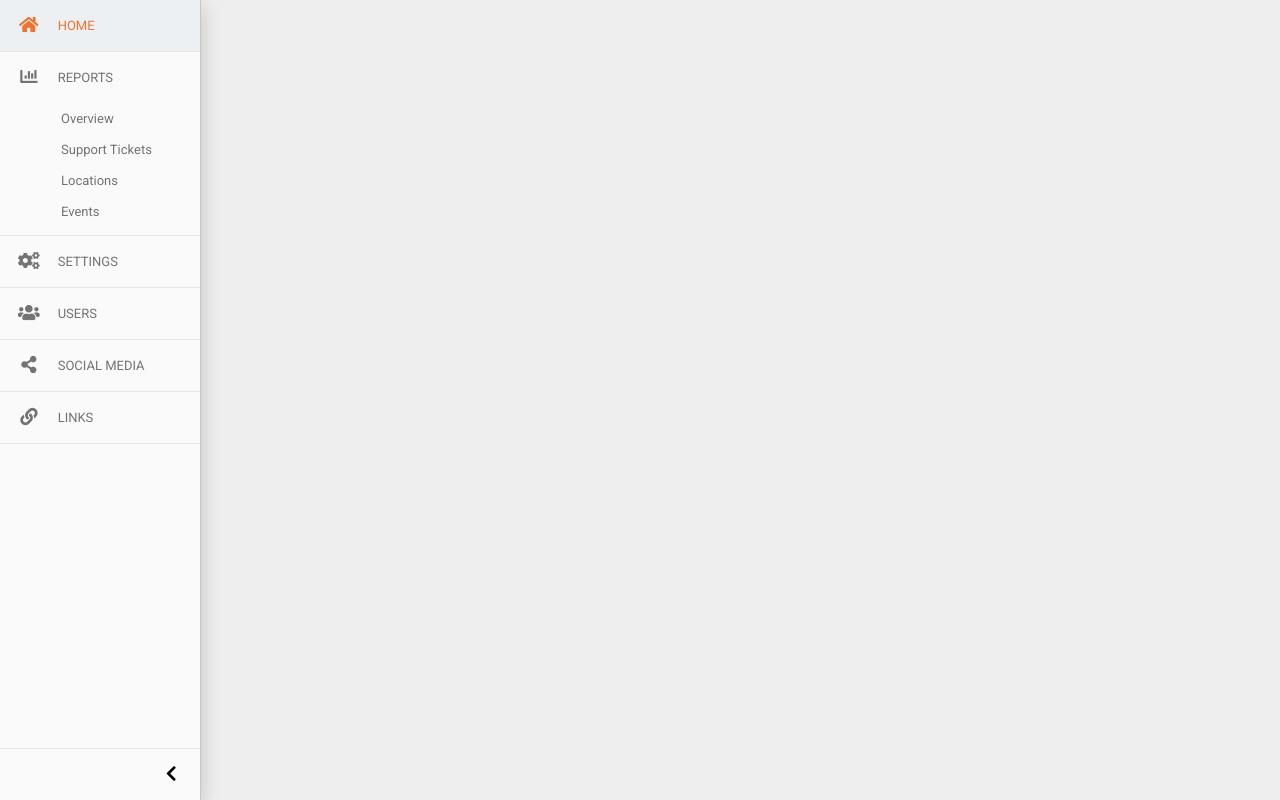
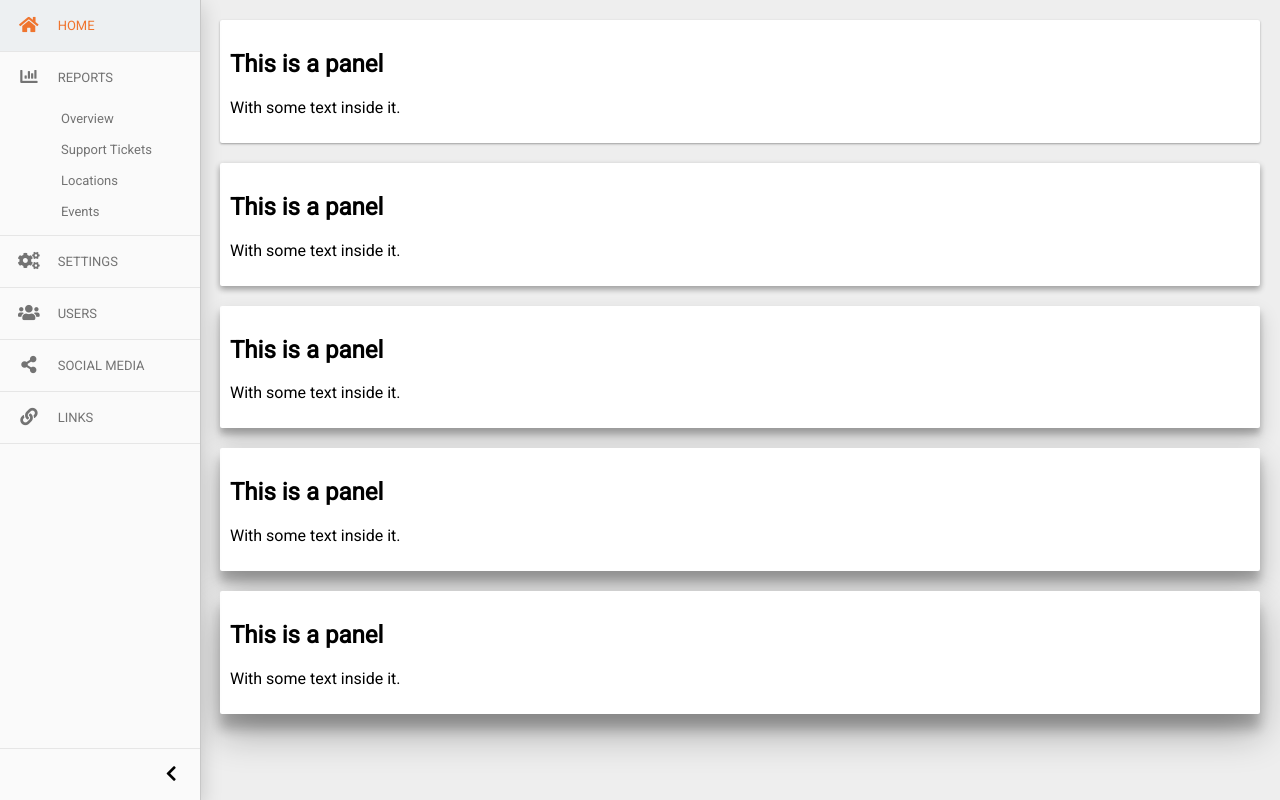
Before and after one commit to srayner/monel2, a React (Create React App) app: page /links in a window 1280 px wide. Built offline with nearby package versions, Linux system fonts and the light colour scheme.

Commit message:
Added Card components with five styles.

```diff
--- a/public/index.html
+++ b/public/index.html
@@ -22,7 +22,12 @@
 
     <link href="https://fonts.googleapis.com/css?family=Roboto" rel="stylesheet">
     <link rel="stylesheet" href="https://use.fontawesome.com/releases/v5.2.0/css/all.css" integrity="sha384-hWVjflwFxL6sNzntih27bfxkr27PmbbK/iSvJ+a4+0owXq79v+lsFkW54bOGbiDQ" crossorigin="anonymous">
-
+    <style>
+      body {
+        padding-left: 200px;
+        padding-right: 10px;
+      }
+    </style>
     <title>React App</title>
   </head>
   <body>
--- a/src/App.css
+++ b/src/App.css
@@ -1,5 +1,9 @@
+body {
+  font-family: 'Roboto', sans-serif; }
+
 .App {
-  text-align: center; }
+  margin: 20px;
+  margin-left: 220px; }
 
 .App-logo {
   animation: App-logo-spin infinite 20s linear;
--- a/src/App.js
+++ b/src/App.js
@@ -1,6 +1,8 @@
 import React, { Component } from 'react';
 import SideMenu from './components/SideMenu/SideMenu';
 import menuConfig from './config/menu';
+import Panel from './components/Card/Card';
+import styles from './App.css';
 
 class App extends Component {
 
@@ -10,7 +12,29 @@ class App extends Component {
 
     render() {
         return (
-            <SideMenu items={this.state.menuItems}/>
+            <div className="App">
+                <SideMenu items={this.state.menuItems}/>
+                <Panel style="card-1">
+                    <h2>This is a panel</h2>
+                    <p>With some text inside it.</p>
+                </Panel>
+                <Panel style="card-2">
+                    <h2>This is a panel</h2>
+                    <p>With some text inside it.</p>
+                </Panel>
+                <Panel style="card-3">
+                    <h2>This is a panel</h2>
+                    <p>With some text inside it.</p>
+                </Panel>
+                <Panel style="card-4">
+                    <h2>This is a panel</h2>
+                    <p>With some text inside it.</p>
+                </Panel>
+                <Panel style="card-5">
+                    <h2>This is a panel</h2>
+                    <p>With some text inside it.</p>
+                </Panel>
+            </div>
         );
     }
 }
--- a/src/App.scss
+++ b/src/App.scss
@@ -1,5 +1,10 @@
+body {
+  font-family: 'Roboto', sans-serif;
+}
+
 .App {
-  text-align: center;
+  margin: 20px;
+  margin-left: 220px;
 }
 
 .App-logo {
--- /dev/null
+++ b/src/components/Card/Card.js
@@ -0,0 +1,16 @@
+import React from 'react';
+import styles from './Card.css';
+
+const Card = (props) => {
+    var className = 'card';
+    if (props.hasOwnProperty('style')) {
+        className += ' ' + props.style;
+    }
+    return (
+        <div className={className}>
+            {props.children}
+        </div>
+    );
+}
+
+export default Card;
--- /dev/null
+++ b/src/components/Card/Card.scss
@@ -0,0 +1,35 @@
+.card {
+    background-color: white;
+    border: none;
+    border-radius: 2px;
+    //box-shadow: 0 14px 28px rgba(0,0,0,0.25), 0 10px 10px rgba(0,0,0,0.22);
+    //box-shadow: 0 3px 6px rgba(0,0,0,0.16), 0 3px 6px rgba(0,0,0,0.23);
+    box-shadow: 0 3px 6px rgba(0,0,0,0.16), 0 3px 6px rgba(0,0,0,0.23);
+    padding: 10px;
+    margin-bottom: 20px;
+}
+
+  .card-1 {
+    box-shadow: 0 1px 3px rgba(0,0,0,0.12), 0 1px 2px rgba(0,0,0,0.24);
+    transition: all 0.3s cubic-bezier(.25,.8,.25,1);
+  }
+
+  .card-1:hover {
+    box-shadow: 0 14px 28px rgba(0,0,0,0.25), 0 10px 10px rgba(0,0,0,0.22);
+  }
+
+  .card-2 {
+    box-shadow: 0 3px 6px rgba(0,0,0,0.16), 0 3px 6px rgba(0,0,0,0.23);
+  }
+
+  .card-3 {
+    box-shadow: 0 10px 20px rgba(0,0,0,0.19), 0 6px 6px rgba(0,0,0,0.23);
+  }
+
+  .card-4 {
+    box-shadow: 0 14px 28px rgba(0,0,0,0.25), 0 10px 10px rgba(0,0,0,0.22);
+  }
+
+  .card-5 {
+    box-shadow: 0 19px 38px rgba(0,0,0,0.30), 0 15px 12px rgba(0,0,0,0.22);
+  }
```
